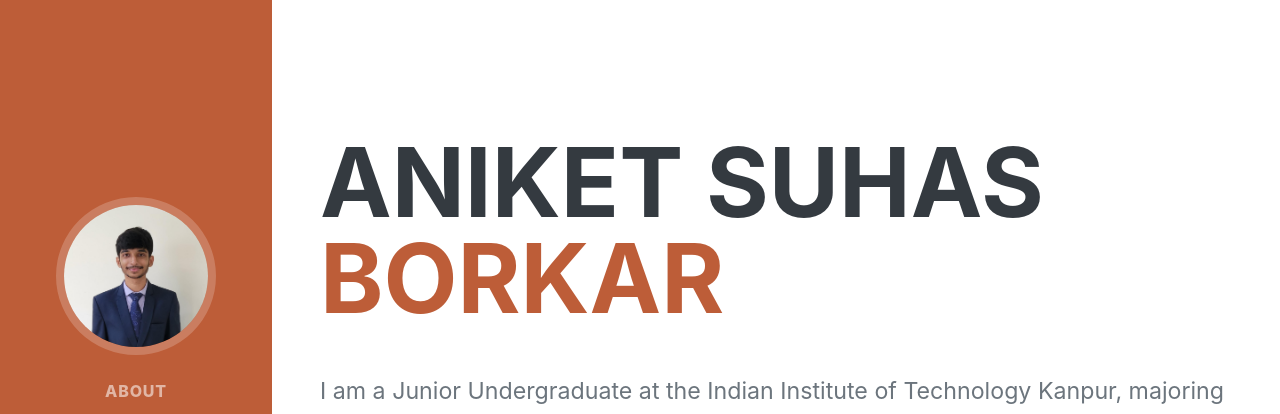
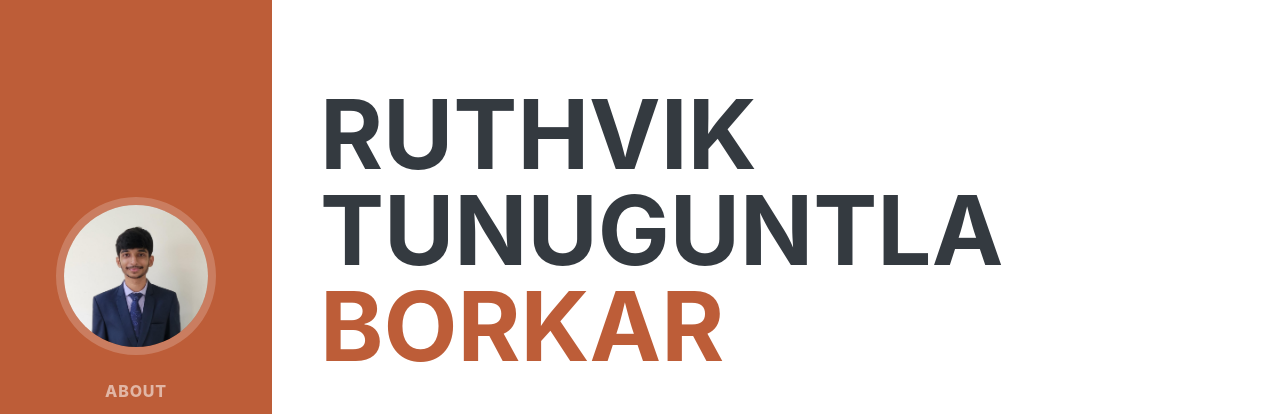
Before and after one commit to Ruthvik16/Ruthvik16.github.io, a plain HTML site: page index.html in a window 1280 px wide. Shown: the top 414 px of the page. Drawn offline with nearby package versions, Linux system fonts and the light colour scheme; a web font is replaced by a local one.

Commit message:
Update index.html

```diff
--- a/index.html
+++ b/index.html
@@ -5,7 +5,7 @@
         <meta name="viewport" content="width=device-width, initial-scale=1, shrink-to-fit=no" />
         <meta name="description" content="" />
         <meta name="author" content="" />
-        <title>Aniket's Homepage</title>
+        <title>Ruthvik's Homepage</title>
         <link rel="icon" type="image/x-icon" href="assets/img/favicon.ico" />
         <!-- Font Awesome icons (free version)-->
         <script src="https://use.fontawesome.com/releases/v6.3.0/js/all.js" crossorigin="anonymous"></script>
@@ -42,7 +42,7 @@
             <section class="resume-section" id="about">
                 <div class="resume-section-content">
                     <h1 class="mb-0">
-                        Aniket Suhas
+                        Ruthvik Tunuguntla
                         <span class="text-primary">Borkar</span>
                     </h1>
                     <div class="subheading mb-5">
@@ -369,11 +369,11 @@
                         D-242, Hall 3, IIT Kanpur · Kanpur, UP 208016
                     </div>
                     <!-- <div>
-                        <i class="fa-solid fa-envelope"><a href="mailto:aniketsb21@iitk.ac.in">aniketsb21@iitk.ac.in</a></i>
+                        <i class="fa-solid fa-envelope"><a href="mailto:ruthvikj22@iitk.ac.in">ruthvikjs22@iitk.ac.in</a></i>
                     </div> -->
                     <div class="social-icons">
                         <a class="social-icon" href="mailto:ruthvikj22@iitk.ac.in"><i class="fa-solid fa-envelope"></i></a>
-                        <!-- <a href="mailto:aniketsborkar@gmail.com">aniketsborkar@gmail.com</a> -->
+                        <!-- <a href="mailto:truthvik@gmail.com">truthvik@gmail.com</a> -->
                         <a class="social-icon" href="https://www.linkedin.com/in/ruthvik-tunuguntla-b44019278/"><i class="fab fa-linkedin-in"></i></a>
                         <a class="social-icon" href="https://github.com/Ruthvik16"><i class="fab fa-github"></i></a>
 
```
